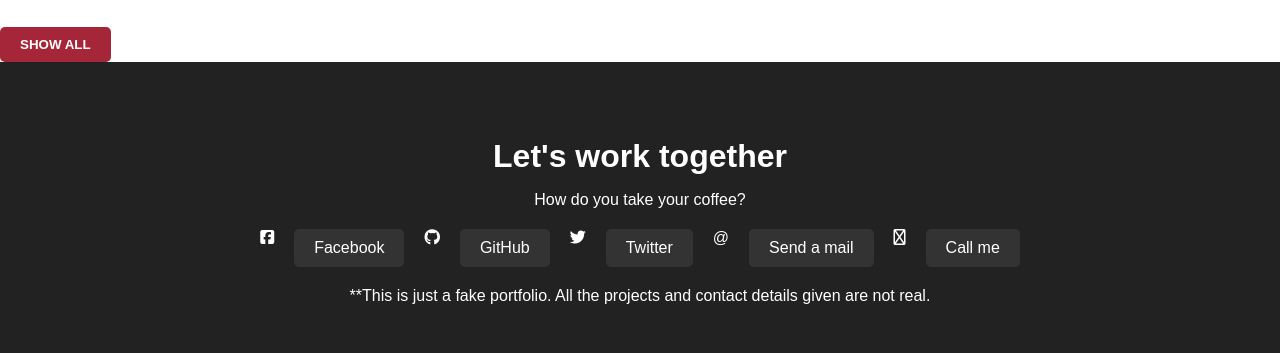
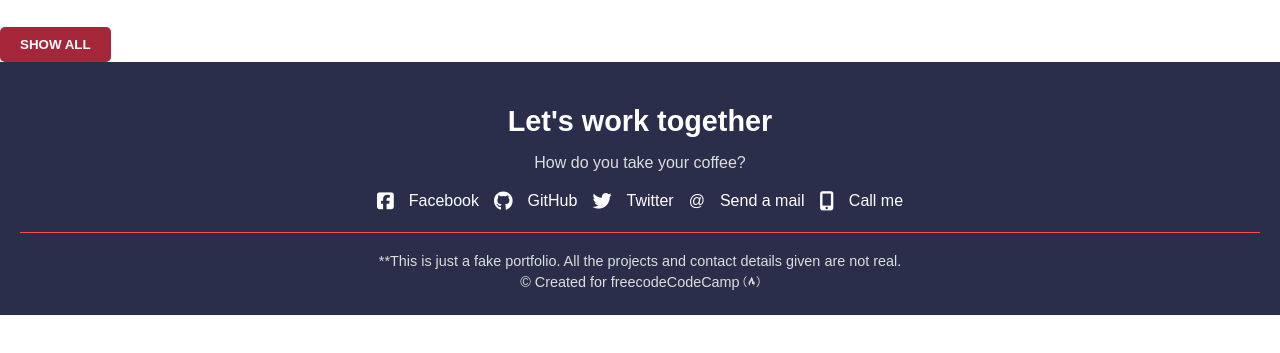
Before and after one commit to Numwali/Personal-portfolio, a plain HTML site: page index.html in a window 1280 px wide. Shown: the part 1129-1482 px from the top of the page. After the commit the page ends 1444 px from the top, so only its background shows below. Drawn offline with Linux system fonts and the light colour scheme.

Commit message:
footer's update

```diff
--- a/index.html
+++ b/index.html
@@ -54,18 +54,22 @@
  </div>
 </main>
 
-<footer id="contact">
- <h2>Let's work together</h2>
- <p>How do you take your coffee?</p>
- <div class="social-icons">
-  <div><i class="fa-brands fa-square-facebook"></i></div><a href="#">Facebook</a>
-  <div><i class="fa-brands fa-github"></i></div><a href="#">GitHub</a>
-  <div><i class="fa-brands fa-twitter"></i></div><a href="#">Twitter</a>
-  <div>@</div><a href="#">Send a mail</a>
-  <div><i class="fa-duotone fa-regular fa-mobile-screen-button"></i></div><a href="#">Call me</a>
-</div>
- <p class disclaimer>**This is just a fake portfolio. All the projects and contact details given are not real.</p>
-
+<footer>
+ <div class="footer-content">
+  <h2>Let's work together</h2>
+  <p>How do you take your coffee?</p>
+  <div class="social-icons">
+   <div class="social-icon"><i class="fa-brands fa-square-facebook"></i></div><a href="#">Facebook</a>
+   <div class="social-icon"><i class="fa-brands fa-github"></i></div><a href="#">GitHub</a>
+   <div class="social-icon"><i class="fa-brands fa-twitter"></i></div><a href="#">Twitter</a>
+   <div class="social-icon">@</div><a href="#">Send a mail</a>
+   <div class="social-icon"><i class="fa-solid fa-mobile-screen-button"></i></div><a href="#">Call me</a>
+  </div>
+ </div>
+ <div class="footer-note">
+ <p>**This is just a fake portfolio. All the projects and contact details given are not real.</p>
+ <p>© Created for freecodeCodeCamp <i class="fa-brands fa-free-code-camp"></i></p>
+ </div>
 </footer>
 
 </body>
--- a/styles.css
+++ b/styles.css
@@ -126,41 +126,58 @@ ul{
  text-transform: uppercase;
 }
 
-/*Contact Part*/
-#contact {
- background-color: #222;
- color: #fff;
- padding: 50px 20px;
+/*footer Part*/
+footer {
+ background-color: #2b2e4a;
+ color: #ffffff;
  text-align: center;
+ padding: 20px;
+ font-family: 'Arial', sans-serif;
 }
 
-#contact h2{
- font-size: 2rem;
+.footer-content h2 {
+ font-size: 1.8rem;
  margin-bottom: 10px;
 }
 
-#contact .social-icons {
- margin: 20px 0;
+.footer-content p {
+ font-size: 1rem;
+ margin-bottom: 20px;
+ color: #dddddd;
+}
+
+.social-icons {
  display: flex;
  justify-content: center;
- gap: 20px;
+ gap: 15px;
+ margin-bottom: 20px;
 }
 
-#contact .social-icons a {
- background-color: #333;
- padding: 10px 20px;
- border-radius: 5px;
- color: #fff;
+.social-link {
+ color: #ffffff;
+ text-decoration: none;
  font-size: 1rem;
- transition: background-color 0.3s;
+ display: flex;
+ align-items: center;
+ gap: 8px;
 }
 
-#contact .social-icons a:hover {
- background-color: #a62639;
+.social-icon i {
+ font-size: 1.2rem;
 }
 
-.disclaimer {
- font-size: 0.8rem;
- color: #bbb;
- margin-top: 30px;
+.social-icon:hover {
+ color: #ff4d4d;
 }
+
+/* Footer notes */
+.footer-note {
+ border-top: 1px solid #ff4d4d;
+ padding-top: 15px;
+ font-size: 0.9rem;
+ color: #dddddd;
+}
+
+.footer-note p {
+ margin: 5px 0;
+}
```
